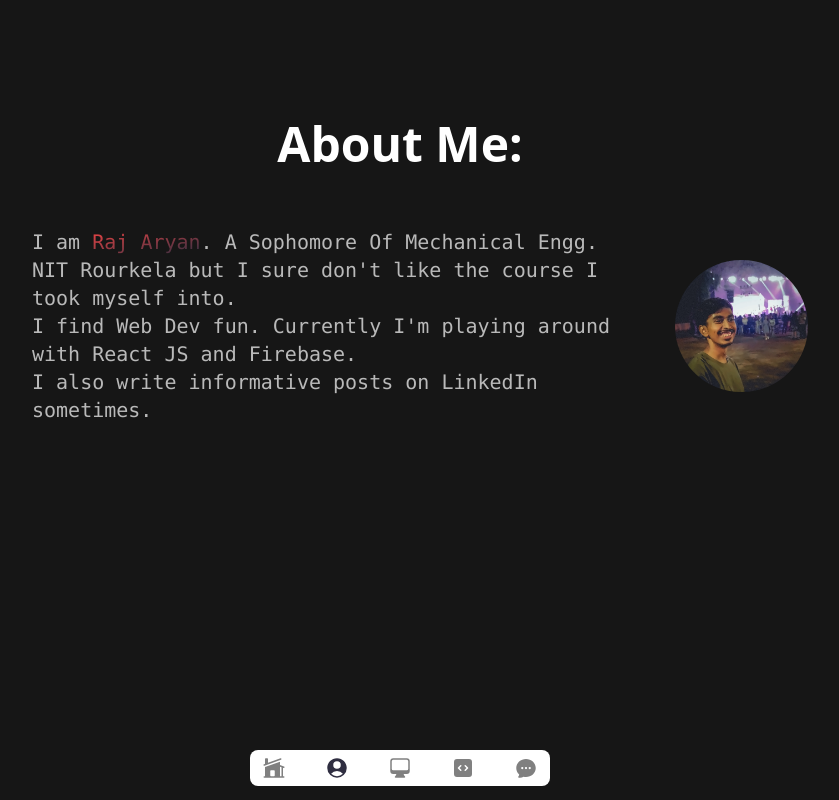
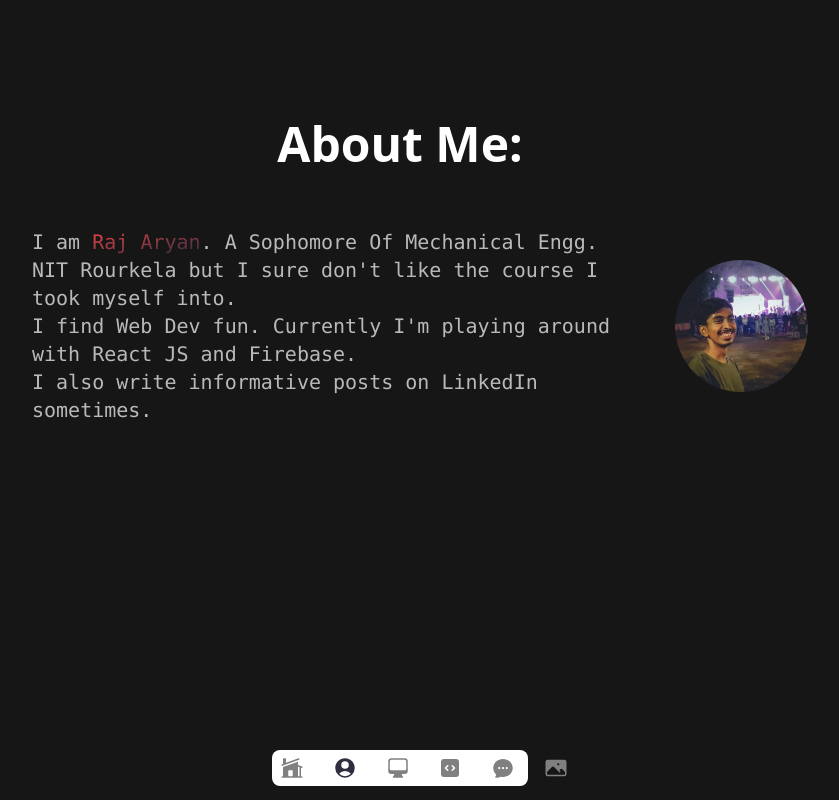
Before and after one commit to 8rxn/portfolio, a React (Vite) app: page /about in a window 1280 px wide. Shown: the whole page, without its empty margins (240-1079 px from the left). Built offline with nearby package versions, Linux system fonts and the light colour scheme.

Commit message:
Fix: redesigned resume, edited projects

```diff
--- a/src/App.jsx
+++ b/src/App.jsx
@@ -18,6 +18,7 @@ function App() {
       <Route path='/projects' element={<Projects/>}></Route>
       <Route path='/skills' element={<Skills/>}></Route>
       <Route path='/contact' element={<Contact/>}></Route>
+      <Route path='/shutterbug' element={<Contact/>}></Route>
       <Route path='/*' element={<Fof/>}></Route>
 
       </Routes>
--- a/src/components/Hero.jsx
+++ b/src/components/Hero.jsx
@@ -34,7 +34,7 @@ exit={{x:'-100%'}}
                 Lets Talk
             </button>
               </Link>
-              <a href="https://drive.google.com/file/d/1yE5xs95Xaok9QUpYZEsxBBSil3u2Yxxb/view?usp=share_link" target='_blank'>
+              <a href="https://drive.google.com/drive/folders/1cqlGH0fJjmC2ITGaTDQIC7420G9P5dDi" target='_blank'>
             <button className='outline-2 text-white bg-[#1f1f1f] rounded-lg hover:bg-[#252525] px-3 py-2'>
 
                 Resume
--- a/src/components/Navbar.jsx
+++ b/src/components/Navbar.jsx
@@ -5,7 +5,7 @@ const Navbar = () => {
   const {pathname}=useLocation();
     return (
         <div className=' fixed flex flex-row justify-center bottom-0 m-auto w-[100%] h-[5vh] my-3 z-10'>
-            <div className='flex flex-row justify-around items-center rounded-lg bg-[white] h-[90%] m-auto gap-[5%] w-[300px]'>
+            <div className='flex flex-row justify-evenly items-center rounded-lg bg-[white] h-[90%] m-auto gap-[5%] lg:w-[20vw] w-[300px]'>
 
             <Link to='/'>
 
@@ -56,6 +56,17 @@ const Navbar = () => {
               </div>
           </Link>
 
+            <Link to='/shutterbug'>
+
+                <div className='grid place-items-center rounded-[50%] w-10 h-10'>
+                <svg xmlns="http://www.w3.org/2000/svg" viewBox="0 0 24 24" fill={`${pathname==='/shutterbug'?'#2f2e41':'grey'}`} className="w-6 h-6 nav-icon">
+  <path fillRule="evenodd" d="M1.5 6a2.25 2.25 0 012.25-2.25h16.5A2.25 2.25 0 0122.5 6v12a2.25 2.25 0 01-2.25 2.25H3.75A2.25 2.25 0 011.5 18V6zM3 16.06V18c0 .414.336.75.75.75h16.5A.75.75 0 0021 18v-1.94l-2.69-2.689a1.5 1.5 0 00-2.12 0l-.88.879.97.97a.75.75 0 11-1.06 1.06l-5.16-5.159a1.5 1.5 0 00-2.12 0L3 16.061zm10.125-7.81a1.125 1.125 0 112.25 0 1.125 1.125 0 01-2.25 0z" clipRule="evenodd" />
+</svg>
+
+
+              </div>
+          </Link>
+
 
             </div>
 
--- a/src/constants/index.js
+++ b/src/constants/index.js
@@ -53,7 +53,7 @@ export const project=[
   {
     title:'BorrowAndLend-a-hand',
     img:borrowandlendahandimg,
-    subtitle:[{value:'An application service that helps the community share and reduce wastage of resources.'},{value: ' Hacky New Year - Awarded Best Sustainability Hack sponsored by Avanade '}],
+    subtitle:[{value:'An application service that helps the community share and reduce wastage of resources.'},{value: 'Hacky New Year - Awarded Best Sustainability Hack sponsored by Avanade '}],
     link:'https://borrowandlend-a-hand.vercel.app/',
     gitlink:'https://github.com/duckling69/Borrowandlendahand'
   },
```
